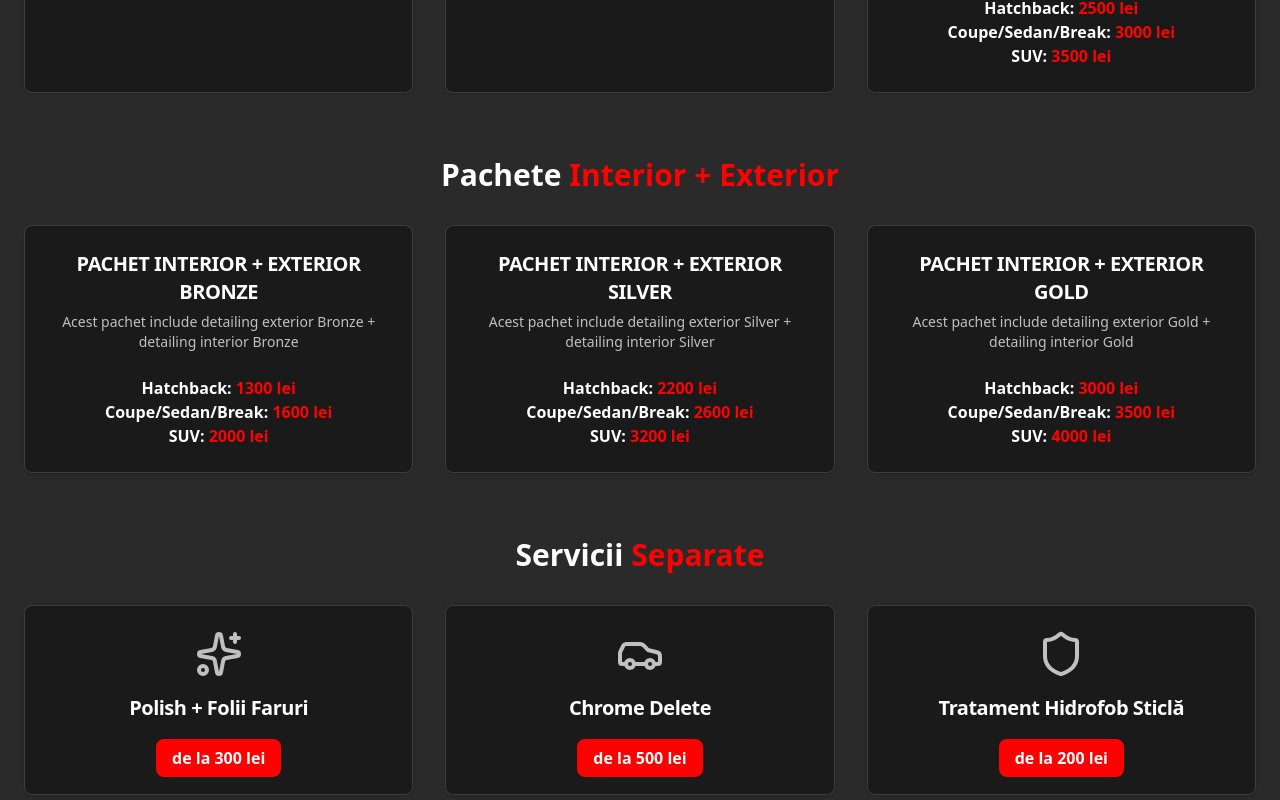
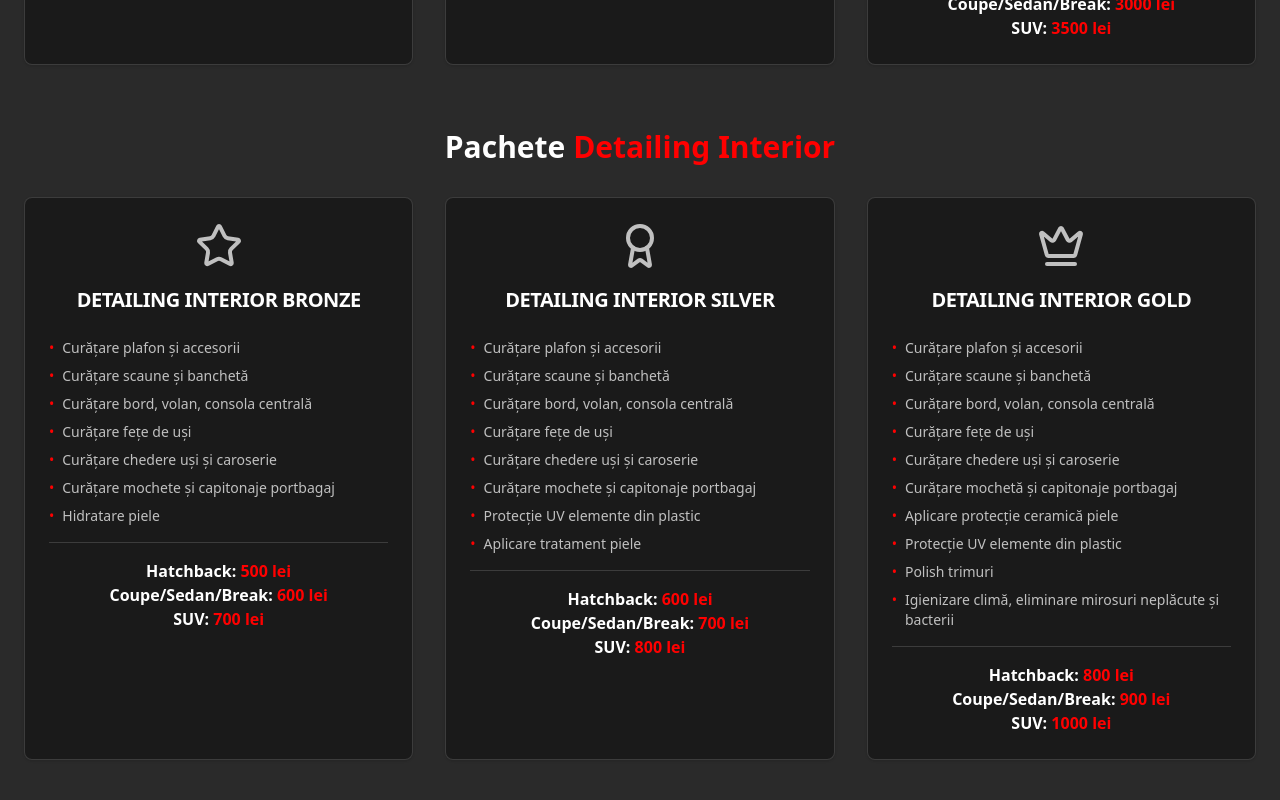
Before and after one commit to shtefanika-vadym/san-detailing-landing-page, a Next.js app: page / in a window 1280 px wide. Shown: the part 3240-4040 px from the top of the page. Built offline with nearby package versions, Linux system fonts and the light colour scheme.

Commit message:
feat: add interior packages and add maps iframe

```diff
--- a/package.json
+++ b/package.json
@@ -14,13 +14,16 @@
   "dependencies": {
     "@radix-ui/react-radio-group": "^1.3.7",
     "@radix-ui/react-slot": "^1.2.3",
+    "axios": "^1.11.0",
     "class-variance-authority": "^0.7.1",
     "clsx": "^2.1.1",
     "lucide-react": "^0.536.0",
     "next": "15.4.5",
     "next-sitemap": "^4.2.3",
+    "next-themes": "^0.4.6",
     "react": "19.1.0",
     "react-dom": "19.1.0",
+    "sonner": "^2.0.7",
     "tailwind-merge": "^3.3.1"
   },
   "devDependencies": {
--- a/src/app/components/contact-section.tsx
+++ b/src/app/components/contact-section.tsx
@@ -11,14 +11,14 @@ import {
   CardHeader,
   CardTitle,
 } from "@/shared/components/ui/card";
+import { toast } from "sonner";
+import axios from "axios";
 
 export function ContactSection() {
-  // const { toast } = useToast();
   const [formData, setFormData] = useState({
     name: "",
-    email: "",
-    phone: "",
     message: "",
+    phoneNumber: "",
   });
 
   function handleInputChange(
@@ -31,21 +31,28 @@ export function ContactSection() {
     }));
   }
 
-  function handleSubmit(e: React.FormEvent) {
+  async function handleSubmit(e: React.FormEvent) {
     e.preventDefault();
 
     // Simulate form submission
-    // toast({
-    //   title: "Mesaj trimis cu succes!",
-    //   description: "Vă vom contacta în cel mai scurt timp posibil.",
-    // });
+    toast(
+      <>
+        <p>Mesaj trimis cu succes!</p>
+        <p>Vă vom contacta în cel mai scurt timp posibil.</p>
+      </>,
+    );
+
+    await axios({
+      method: "POST",
+      data: formData,
+      url: `${process.env.NEXT_PUBLIC_API_BASE_URL}/send-whatsapp`,
+    });
 
     // Reset form
     setFormData({
       name: "",
-      email: "",
-      phone: "",
       message: "",
+      phoneNumber: "",
     });
   }
 
@@ -121,35 +128,17 @@ export function ContactSection() {
 
                 <div>
                   <label
-                    htmlFor="email"
-                    className="text-san-metallic mb-2 block font-medium"
-                  >
-                    Email *
-                  </label>
-                  <Input
-                    type="email"
-                    id="email"
-                    name="email"
-                    value={formData.email}
-                    onChange={handleInputChange}
-                    required
-                    className="bg-san-light-gray border-san-metallic/30 focus:border-san-red text-white"
-                    placeholder="email@exemplu.ro"
-                  />
-                </div>
-
-                <div>
-                  <label
                     htmlFor="phone"
                     className="text-san-metallic mb-2 block font-medium"
                   >
-                    Număr Telefon
+                    Număr Telefon *
                   </label>
                   <Input
                     type="tel"
-                    id="phone"
-                    name="phone"
-                    value={formData.phone}
+                    id="phoneNumber"
+                    name="phoneNumber"
+                    required
+                    value={formData.phoneNumber}
                     onChange={handleInputChange}
                     className="bg-san-light-gray border-san-metallic/30 focus:border-san-red text-white"
                     placeholder="+40 xxx xxx xxx"
--- a/src/app/components/services-section.tsx
+++ b/src/app/components/services-section.tsx
@@ -19,7 +19,6 @@ export function ServicesSection() {
       title: "DETAILING EXTERIOR BRONZE",
       duration: "1-2 zile",
       services: [
-        "Spălare profesională prin metoda celor 2 găleți",
         "Decontaminare chimică și mecanică",
         "Polish într-un pas – eliminare pânză de păianjen, holograme și zgârieturi fine (corecție 60-70%)",
         "Aplicare dressinguri dedicate pe trimuri de plastic, anvelope și alte elemente",
@@ -36,7 +35,6 @@ export function ServicesSection() {
       title: "DETAILING EXTERIOR SILVER",
       duration: "2-3 zile",
       services: [
-        "Spălare profesională prin metoda celor 2 găleți",
         "Decontaminare chimică și mecanică",
         "Polish 2 pași – corecție zgârieturi medii și lustruire (corecție 70-90%)",
         "Polish trimuri lucioase",
@@ -55,7 +53,6 @@ export function ServicesSection() {
       title: "DETAILING EXTERIOR GOLD",
       duration: "3-4 zile",
       services: [
-        "Spălare profesională prin metoda celor 2 găleți",
         "Decontaminare chimică și mecanică",
         "Polish 3 pași – corecție zgârieturi adânci și lustruire (corecție 90-95%)",
         "Polish trimuri lucioase",
@@ -71,6 +68,67 @@ export function ServicesSection() {
         hatchback: "2500 lei",
         sedan: "3000 lei",
         suv: "3500 lei",
+      },
+    },
+  ];
+
+  const interiorPackages = [
+    {
+      icon: Star,
+      title: "DETAILING INTERIOR BRONZE",
+      services: [
+        "Curățare plafon și accesorii",
+        "Curățare scaune și banchetă",
+        "Curățare bord, volan, consola centrală",
+        "Curățare fețe de uși",
+        "Curățare chedere uși și caroserie",
+        "Curățare mochete și capitonaje portbagaj",
+        "Hidratare piele",
+      ],
+      pricing: {
+        hatchback: "500 lei",
+        sedan: "600 lei",
+        suv: "700 lei",
+      },
+    },
+    {
+      icon: Award,
+      title: "DETAILING INTERIOR SILVER",
+      services: [
+        "Curățare plafon și accesorii",
+        "Curățare scaune și banchetă",
+        "Curățare bord, volan, consola centrală",
+        "Curățare fețe de uși",
+        "Curățare chedere uși și caroserie",
+        "Curățare mochete și capitonaje portbagaj",
+        "Protecție UV elemente din plastic",
+        "Aplicare tratament piele",
+      ],
+      pricing: {
+        hatchback: "600 lei",
+        sedan: "700 lei",
+        suv: "800 lei",
+      },
+    },
+    {
+      icon: Crown,
+      title: "DETAILING INTERIOR GOLD",
+      services: [
+        "Curățare plafon și accesorii",
+        "Curățare scaune și banchetă",
+        "Curățare bord, volan, consola centrală",
+        "Curățare fețe de uși",
+        "Curățare chedere uși și caroserie",
+        "Curățare mochetă și capitonaje portbagaj",
+        "Aplicare protecție ceramică piele",
+        "Protecție UV elemente din plastic",
+        "Polish trimuri",
+        "Igienizare climă, eliminare mirosuri neplăcute și bacterii",
+      ],
+      pricing: {
+        hatchback: "800 lei",
+        sedan: "900 lei",
+        suv: "1000 lei",
       },
     },
   ];
@@ -207,6 +265,69 @@ export function ServicesSection() {
           </div>
         </div>
 
+        <div className="mb-16">
+          <h3 className="mb-8 text-center text-3xl font-bold text-white">
+            Pachete <span className="text-san-red">Detailing Interior</span>
+          </h3>
+          <div className="grid grid-cols-1 gap-8 lg:grid-cols-3">
+            {interiorPackages.map((pkg, index) => (
+              <Card
+                key={index}
+                className="bg-san-gray border-san-metallic/20 hover:border-san-red/50 transform cursor-pointer transition-all duration-300 hover:scale-105"
+                onMouseEnter={() => setHoveredPackage(`ext-${index}`)}
+                onMouseLeave={() => setHoveredPackage(null)}
+              >
+                <CardHeader className="text-center">
+                  <pkg.icon
+                    className={`mx-auto mb-4 h-12 w-12 transition-colors duration-300 ${
+                      hoveredPackage === `ext-${index}`
+                        ? "text-san-red"
+                        : "text-san-metallic"
+                    }`}
+                  />
+                  <CardTitle className="text-xl text-white">
+                    {pkg.title}
+                  </CardTitle>
+                </CardHeader>
+                <CardContent>
+                  <div className="space-y-4">
+                    <ul className="text-san-metallic space-y-2 text-sm">
+                      {pkg.services.map((service, idx) => (
+                        <li key={idx} className="flex items-start">
+                          <span className="text-san-red mr-2">•</span>
+                          {service}
+                        </li>
+                      ))}
+                    </ul>
+                    <div className="border-san-metallic/20 space-y-2 border-t pt-4 text-center">
+                      <div className="font-semibold text-white">
+                        <div>
+                          Hatchback:{" "}
+                          <span className="text-san-red">
+                            {pkg.pricing.hatchback}
+                          </span>
+                        </div>
+                        <div>
+                          Coupe/Sedan/Break:{" "}
+                          <span className="text-san-red">
+                            {pkg.pricing.sedan}
+                          </span>
+                        </div>
+                        <div>
+                          SUV:{" "}
+                          <span className="text-san-red">
+                            {pkg.pricing.suv}
+                          </span>
+                        </div>
+                      </div>
+                    </div>
+                  </div>
+                </CardContent>
+              </Card>
+            ))}
+          </div>
+        </div>
+
         {/* Combined Interior + Exterior Packages */}
         <div className="mb-16">
           <h3 className="mb-8 text-center text-3xl font-bold text-white">
--- a/src/app/page.tsx
+++ b/src/app/page.tsx
@@ -5,11 +5,13 @@ import { ServicesSection } from "@/app/components/services-section";
 import { GallerySection } from "@/app/components/gallery-section";
 import { ContactSection } from "@/app/components/contact-section";
 import { Footer } from "@/app/components/footer";
+import { Toaster } from "@/shared/components/ui/sonner";
 import { TestimonialsSection } from "@/app/components/testimonials-section";
 
 export default function Home() {
   return (
     <main className="bg-san-black min-h-screen">
+      <Toaster />
       <HeroSection />
       <AboutSection />
       <CertificationSection />
--- /dev/null
+++ b/src/shared/components/ui/sonner.tsx
@@ -0,0 +1,18 @@
+"use client";
+
+import { useTheme } from "next-themes";
+import { Toaster as Sonner, ToasterProps } from "sonner";
+
+function Toaster({ ...props }: ToasterProps) {
+  const { theme = "system" } = useTheme();
+
+  return (
+    <Sonner
+      theme={theme as ToasterProps["theme"]}
+      className="toaster group !bg-san-light-gray"
+      {...props}
+    />
+  );
+}
+
+export { Toaster };
```
Also changed, not shown: 1 other file (tests, documents, lock files or other folders).
